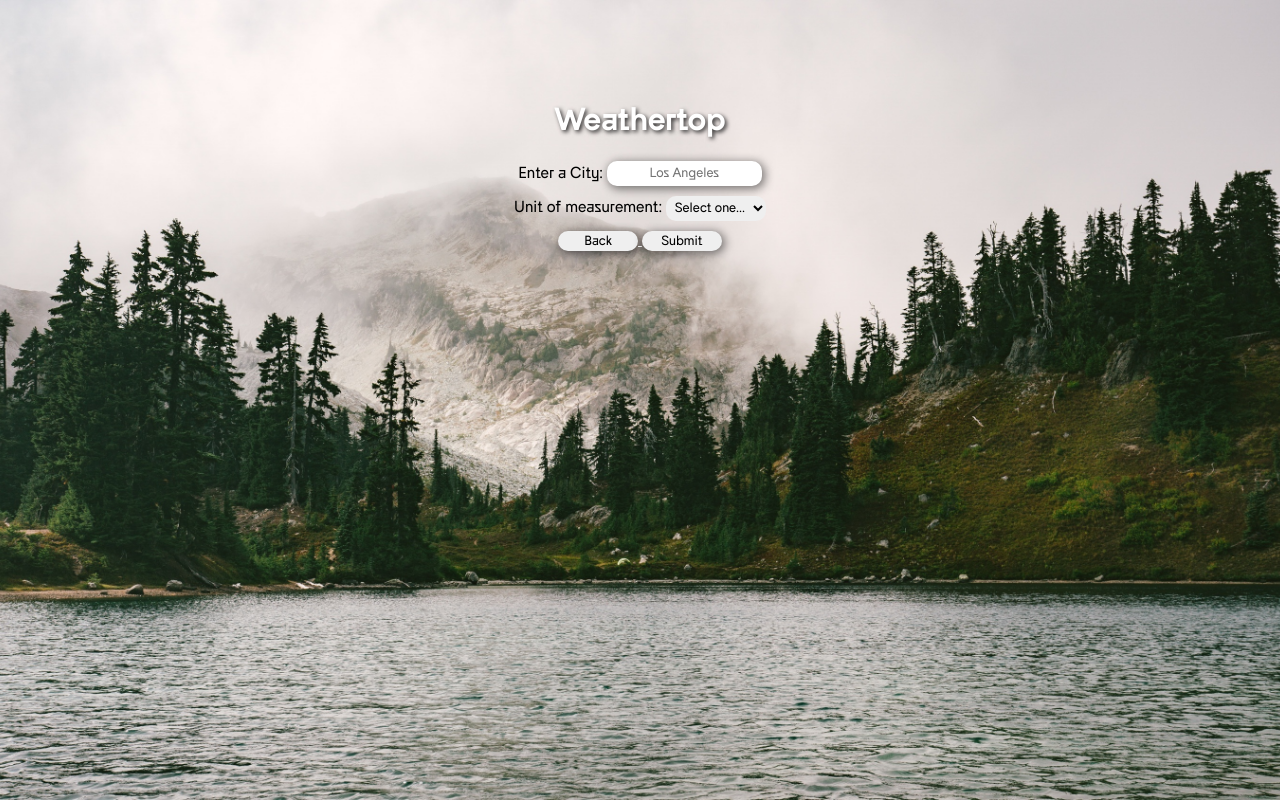
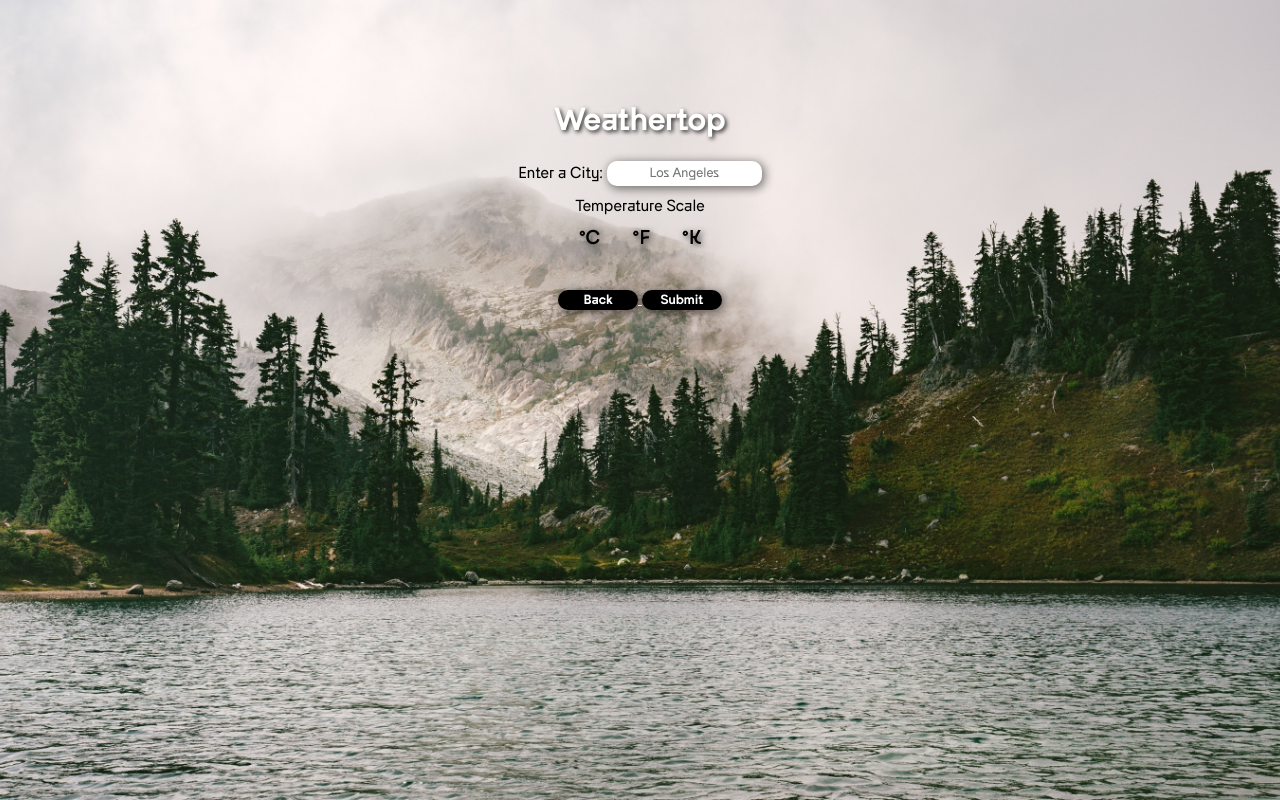
Before and after one commit to zacharyjameson/weathertop, a React (Create React App) app: page /weather-search in a window 1280 px wide. Built offline with nearby package versions, Linux system fonts and the light colour scheme.

Commit message:
refactor temp scale

```diff
--- a/src/App.css
+++ b/src/App.css
@@ -15,10 +15,6 @@
   text-shadow: 2px 2px 4px #313030;
 }
 
-a:visited {
-  color: rgb(144, 202, 204);
-}
-
 a {
   color: white;
 }
@@ -29,7 +25,7 @@ a {
 }
 
 .title:hover {
-  font-size: 35px;
+  font-size: 33px;
 }
 
 html {
@@ -61,18 +57,23 @@ a {
   margin-top: 10px;
   box-shadow: 2px 2px 10px 1px rgba(0, 0, 0, 0.493);
   font-family: fairlyodd;
+  background-color: black;
+  color: white;
+  font-weight: bold;
 }
 
 input {
     font-family: fairlyodd;
 }
 
-#inputbutton:hover {
+#inputbutton:hover, #findmyweather:hover {
   cursor: pointer;
+  background-color: #1db954;
+  transition: 0.1s all;
 }
 
-#inputbutton:active {
-  transform: translateY(3px);
+#inputbutton:active, #findmyweather:active {
+  transform: translateY(2px);
 }
 
 #searchbar_box {
@@ -88,6 +89,8 @@ input {
   border: 0;
   height: 25px;
   width: 100px;
+  box-shadow: 2px 2px 10px 1px rgba(0, 0, 0, 0.493);
+
 }
 
 .results {
@@ -102,6 +105,52 @@ input {
   text-shadow: 2px 2px 4px #2c2929;
 }
 
-.App_home {
-  text-shadow: 1px 1px 4px #313030;
+#findmyweather {
+  border: 0;
+  height: 55px;
+  width: 180px;
+  border-radius: 15px;
+  box-shadow: 2px 2px 10px 1px rgba(0, 0, 0, 0.493);
+  background-color: black;
+  color: white;
+  font-size: 18px;
+  font-weight: 450;
 }
+
+.container {
+  list-style: none;
+  margin: auto;
+  padding: 0;
+  display: flex;
+  flex-direction: row;
+  justify-content: center;
+}
+
+.item {
+  margin: 10px;
+  font-size: 20px;
+}
+
+.item:hover {
+  cursor: pointer;
+  font-size: 24px;
+}
+
+.unitButton{
+  background: none;
+  border: 0;
+  cursor: pointer;
+  font-size: 20px;
+  text-shadow: 2px 2px 6px #313030;
+  font-weight: 600;
+}
+
+.unitbutton:hover {
+  cursor: pointer;
+  font-size: 24px;
+}
+
+.activeUnit {
+  font-size: 30px;
+  color: #1db954;
+}
--- a/src/App.js
+++ b/src/App.js
@@ -9,7 +9,7 @@ class App extends Component {
   renderMainRoutes() {
     return (
       <>
-        <Route exact path="/" component={HomePage} />
+        <Route exact path="/weathertop" component={HomePage} />
         <Route path="/weather-search" component={Searchbar} />
         <Route path="/results" component={Results} />
       </>
@@ -21,7 +21,7 @@ class App extends Component {
       <div className="App_main">
         <header className="App_header">
           <h1>
-            <Link to="/" className="title link">
+            <Link to="/weathertop" className="title link">
               Weathertop
             </Link>
           </h1>
--- a/src/HomePage/HomePage.js
+++ b/src/HomePage/HomePage.js
@@ -7,7 +7,7 @@ class HomePage extends Component {
     return (
       <div className="App_home">
         <h4>
-          <Link to="/weather-search" className="link">I don't feel like looking outside.</Link>
+          <Link to="/weather-search"><button id="findmyweather">Find My Weather</button></Link>
         </h4>
       </div>
     );
--- a/src/Searchbar/Searchbar.js
+++ b/src/Searchbar/Searchbar.js
@@ -10,7 +10,7 @@ class Searchbar extends Component {
     query: "",
   };
 
-  handleUnit = (e) => {
+  handleUnitClick = (e) => {
     this.setState({
       unit: e.target.value,
     });
@@ -61,6 +61,7 @@ class Searchbar extends Component {
       max_temp: this.state.max_temp,
       min_temp: this.state.min_temp,
       description: this.state.description,
+      unit: this.state.unit
     };
     return (
       <ApiContext.Provider value={value}>
@@ -75,18 +76,19 @@ class Searchbar extends Component {
               onChange={this.handleQuery}
               required
             />
+
             <br />
-            <label htmlFor="unit">Unit of measurement:</label>{" "}
-            <select id="unit" name="unit" onChange={this.handleUnit} required>
-              <option value="standard">Select one...</option>
-              <option value="imperial">Imperial</option>
-              <option value="metric">Metric</option>
-            </select>
+            <div>Temperature Scale</div>
+            <ul className="container" onClick={this.handleUnitClick}>
+              <li className="item"><button type="button" className={this.state.unit === 'metric' ? "unitButton activeUnit" : "unitButton"} value="metric">&deg;C</button></li>
+              <li className="item"><button type="button" className={this.state.unit === 'imperial' ? "unitButton activeUnit" : "unitButton"} value="imperial">&deg;F</button></li>
+              <li className="item"><button type="button" className={this.state.unit === 'standard' ? "unitButton activeUnit" : "unitButton"} value="standard">&deg;K</button></li>
+            </ul>
             <br />
-            <Link  to="/">
+            <Link to="/weathertop">
               <button id="inputbutton" type="button" value="Back">
                 Back
-              </button> {" "}
+              </button>{" "}
             </Link>
             <input id="inputbutton" type="submit" value="Submit" />
           </div>
```
